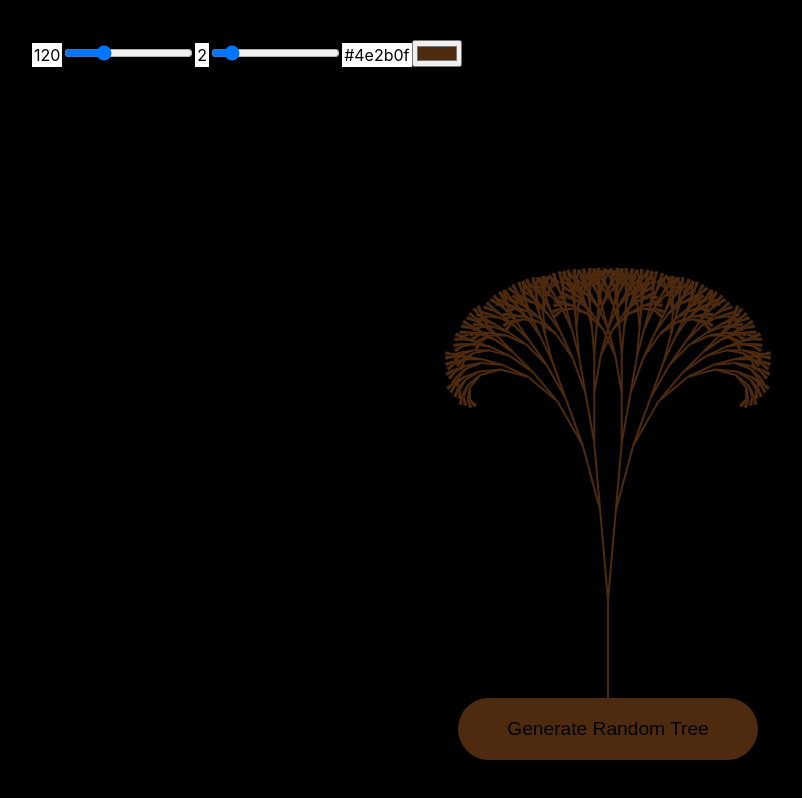
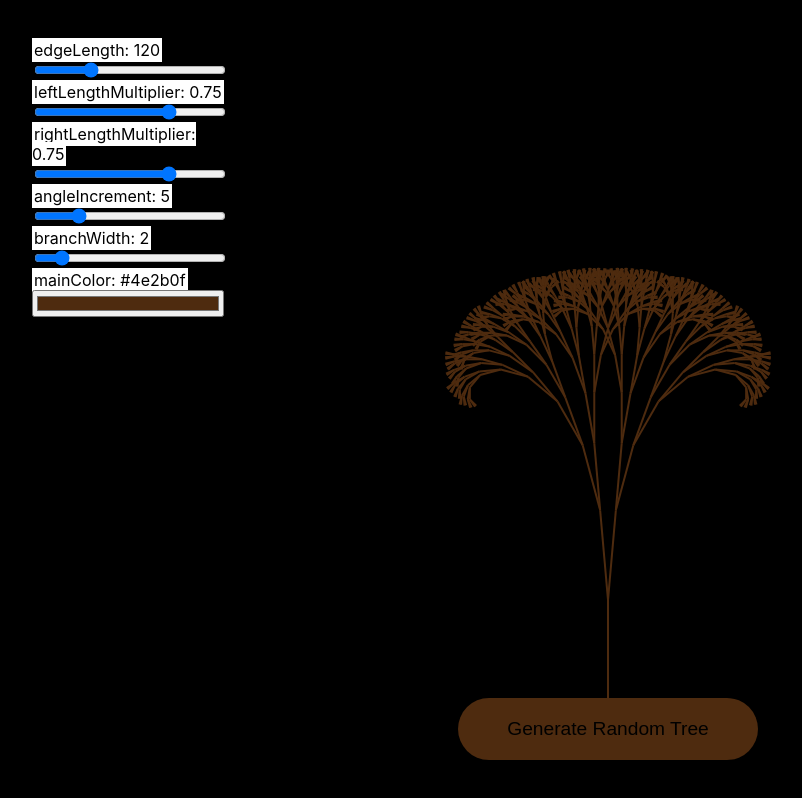
Before and after one commit to davidnlearner/fractal-visualizer, a React (Create React App) app: page / in a window 1280 px wide. Shown: the whole page, without its empty margins (32-834 px from the left). Built offline with nearby package versions, Linux system fonts and the light colour scheme.

Commit message:
Added sliders for left and right length multipliers and angle increment also added stepCounter to prevent excessive recursion

```diff
--- a/package.json
+++ b/package.json
@@ -6,6 +6,7 @@
     "@testing-library/jest-dom": "^5.11.9",
     "@testing-library/react": "^11.2.5",
     "@testing-library/user-event": "^12.8.3",
+    "d3": "^6.6.0",
     "react": "^17.0.1",
     "react-dom": "^17.0.1",
     "react-scripts": "4.0.3",
--- a/public/index.html
+++ b/public/index.html
@@ -24,20 +24,10 @@
       work correctly both with client-side routing and a non-root public URL.
       Learn how to configure a non-root public URL by running `npm run build`.
     -->
-    <title>React App</title>
+    <title>Fractal Visualizer</title>
   </head>
   <body>
     <noscript>You need to enable JavaScript to run this app.</noscript>
     <div id="root"></div>
-    <!--
-      This HTML file is a template.
-      If you open it directly in the browser, you will see an empty page.
-
-      You can add webfonts, meta tags, or analytics to this file.
-      The build step will place the bundled scripts into the <body> tag.
-
-      To begin the development, run `npm start` or `yarn start`.
-      To create a production bundle, use `npm run build` or `yarn build`.
-    -->
   </body>
 </html>
--- a/src/App.css
+++ b/src/App.css
@@ -31,9 +31,14 @@ canvas {
   left: 5%;
   top: 5%;
   z-index: 20;
+  width: 15%;
 }
 
 .slide-container label {
   background-color: white;
   padding: 2px;
 }
+
+.slider {
+  width: 100%;
+}
--- a/src/App.js
+++ b/src/App.js
@@ -1,8 +1,8 @@
-import logo from './logo.svg';
 import './App.css';
 import { useRef, useState, useEffect } from 'react';
 
-const drawTree = ({ctx, startX=300, startY=520, edgeLength=120, lengthMulitplier=0.75, angle=0, angleIncrement=5, branchWidth=2, mainColor='rgb(78, 43, 15)', secondaryColor='green'}) => {
+const drawTree = ({ctx, startX=300, startY=520, edgeLength=120, leftLengthMultiplier=0.75, rightLengthMultiplier=0.75, angle=0, angleIncrement=10, branchWidth=2, mainColor='#4e2b0f', secondaryColor='green', stepCounter=0}) => {
+  stepCounter += 1;
   ctx.beginPath();
   ctx.save();
   ctx.strokeStyle = mainColor;
@@ -14,13 +14,13 @@ const drawTree = ({ctx, startX=300, startY=520, edgeLength=120, lengthMulitplier
   ctx.lineTo(0, -edgeLength);
   ctx.stroke();
 
-  if (edgeLength < 10) {
+  if (edgeLength < 10 || stepCounter > 10) {
       ctx.restore();
       return;
   }
   else {
-      drawTree({ctx, startX: 0, startY: -edgeLength, edgeLength: edgeLength * 0.75, lengthMulitplier, angle: angle + angleIncrement, angleIncrement, branchWidth, mainColor, secondaryColor});
-      drawTree({ctx, startX: 0, startY: -edgeLength, edgeLength: edgeLength * 0.75, lengthMulitplier, angle: angle - angleIncrement, angleIncrement, branchWidth, mainColor, secondaryColor});
+      drawTree({ctx, startX: 0, startY: -edgeLength, edgeLength: edgeLength * rightLengthMultiplier, leftLengthMultiplier, rightLengthMultiplier, angle: angle + angleIncrement, angleIncrement, branchWidth, mainColor, secondaryColor, stepCounter});
+      drawTree({ctx, startX: 0, startY: -edgeLength, edgeLength: edgeLength * leftLengthMultiplier, leftLengthMultiplier, rightLengthMultiplier, angle: angle - angleIncrement, angleIncrement, branchWidth, mainColor, secondaryColor, stepCounter});
 
       ctx.restore();
   }
@@ -35,6 +35,9 @@ function App() {
   const [startY, setStartY] = useState(window.innerHeight - 80);
 
   const [edgeLength, setEdgeLength] = useState(120);
+  const [leftLengthMultiplier, setLeftLengthMultiplier] = useState(0.75);
+  const [rightLengthMultiplier, setRightLengthMultiplier] = useState(0.75);
+  const [angleIncrement, setAngleIncrement] = useState(5);
   const [branchWidth, setBranchWidth] = useState(2);
   const [mainColor, setMainColor] = useState('#4e2b0f');
 
@@ -44,9 +47,9 @@ function App() {
     const ctx = canvasElement.current.getContext('2d');
 
     ctx.clearRect(0, 0, canvasElement.current.width, canvasElement.current.height);
-    drawTree({ ctx, startX, startY, edgeLength, branchWidth, mainColor });
+    drawTree({ ctx, startX, startY, edgeLength, leftLengthMultiplier, rightLengthMultiplier, angleIncrement: parseInt(angleIncrement), branchWidth, mainColor });
 
-  }, [startX, startY, edgeLength, branchWidth, mainColor])
+  }, [startX, startY, edgeLength, leftLengthMultiplier, rightLengthMultiplier, angleIncrement, branchWidth, mainColor])
 
 
   window.addEventListener('resize', () => {
@@ -59,15 +62,30 @@ function App() {
   return (
     <div>
       <div className="slide-container">
-        <label htmlFor='edge-length'>{edgeLength}</label>
+        <label htmlFor='edge-length'>edgeLength: {edgeLength}</label>
         <input type="range" min="50" max="300" value={edgeLength}
-            onChange={(e) => setEdgeLength(e.target.value)} className="slider" id="edge-length-slider" name='edge-length'/>
-        <label htmlFor='branch-width'>{branchWidth}</label>
+            onChange={(e) => setEdgeLength(e.target.value)} className="slider"
+            id="edge-length-slider" name='edge-length'/>
+        <label htmlFor='left-length-multiplier'>leftLengthMultiplier: {leftLengthMultiplier}</label>
+        <input type="range" min="0.10" max="1.00" step="0.05" value={leftLengthMultiplier}
+                onChange={(e) => setLeftLengthMultiplier(e.target.value)} className="slider"
+                id="left-length-multiplier" name='left-length-multiplier'/>
+        <label htmlFor='right-length-multiplier'>rightLengthMultiplier: {rightLengthMultiplier}</label>
+        <input type="range" min="0.10" max="1.00" step="0.05" value={rightLengthMultiplier}
+                onChange={(e) => setRightLengthMultiplier(e.target.value)} className="slider"
+                id="right-length-multiplier" name='right-length-multiplier'/>
+        <label htmlFor='angle-increment'>angleIncrement: {angleIncrement}</label>
+        <input type="range" min="1" max="20" value={angleIncrement}
+            onChange={(e) => setAngleIncrement(e.target.value)} className="slider"
+            id="angle-increment-slider" name='angle-increment'/>
+        <label htmlFor='branch-width'>branchWidth: {branchWidth}</label>
         <input type="range" min="1" max="10" value={branchWidth}
-            onChange={(e) => setBranchWidth(e.target.value)} className="slider" id="branch-width-slider" name='branch-width'/>
-        <label htmlFor='main-color'>{mainColor}</label>
+            onChange={(e) => setBranchWidth(e.target.value)} className="slider"
+            id="branch-width-slider" name='branch-width'/>
+        <label htmlFor='main-color'>mainColor: {mainColor}</label>
         <input type="color" value={mainColor}
-                onChange={(e) => setMainColor(e.target.value)} className="slider" id="main-color-slider" name='main-color'/>
+                onChange={(e) => setMainColor(e.target.value)} className="slider"
+                id="main-color-slider" name='main-color'/>
 
 
       </div>
```
Also changed, not shown: 1 other file (tests, documents, lock files or other folders).
